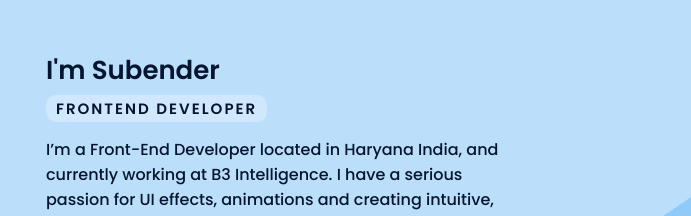
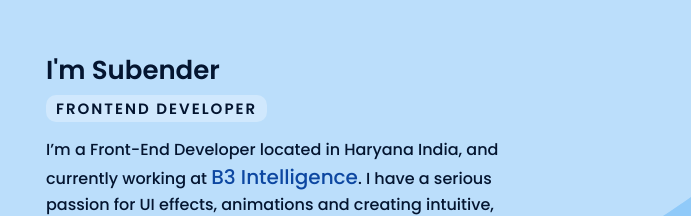
Before and after one commit to subender/Portfolio-Website, a plain HTML site: page index.html in a window 1280 px wide. Shown: the part 897-1113 px from the top of the page, 589-1280 px from the left. Drawn offline with nearby package versions, Linux system fonts and the light colour scheme; a web font is replaced by a local one.

Commit message:
added style for company name.

```diff
--- a/assets/css/style.css
+++ b/assets/css/style.css
@@ -495,6 +495,11 @@ svg {
   background-color: rgba(255, 255, 255, 0.2);
 }
 
+.about-content .company{
+  font-size: 2rem;
+  color: #0d47a1;
+}
+
 .about .about-box .about-content a {
   font-size: 2rem;
   border: 2px solid var(--color-heading);
```
